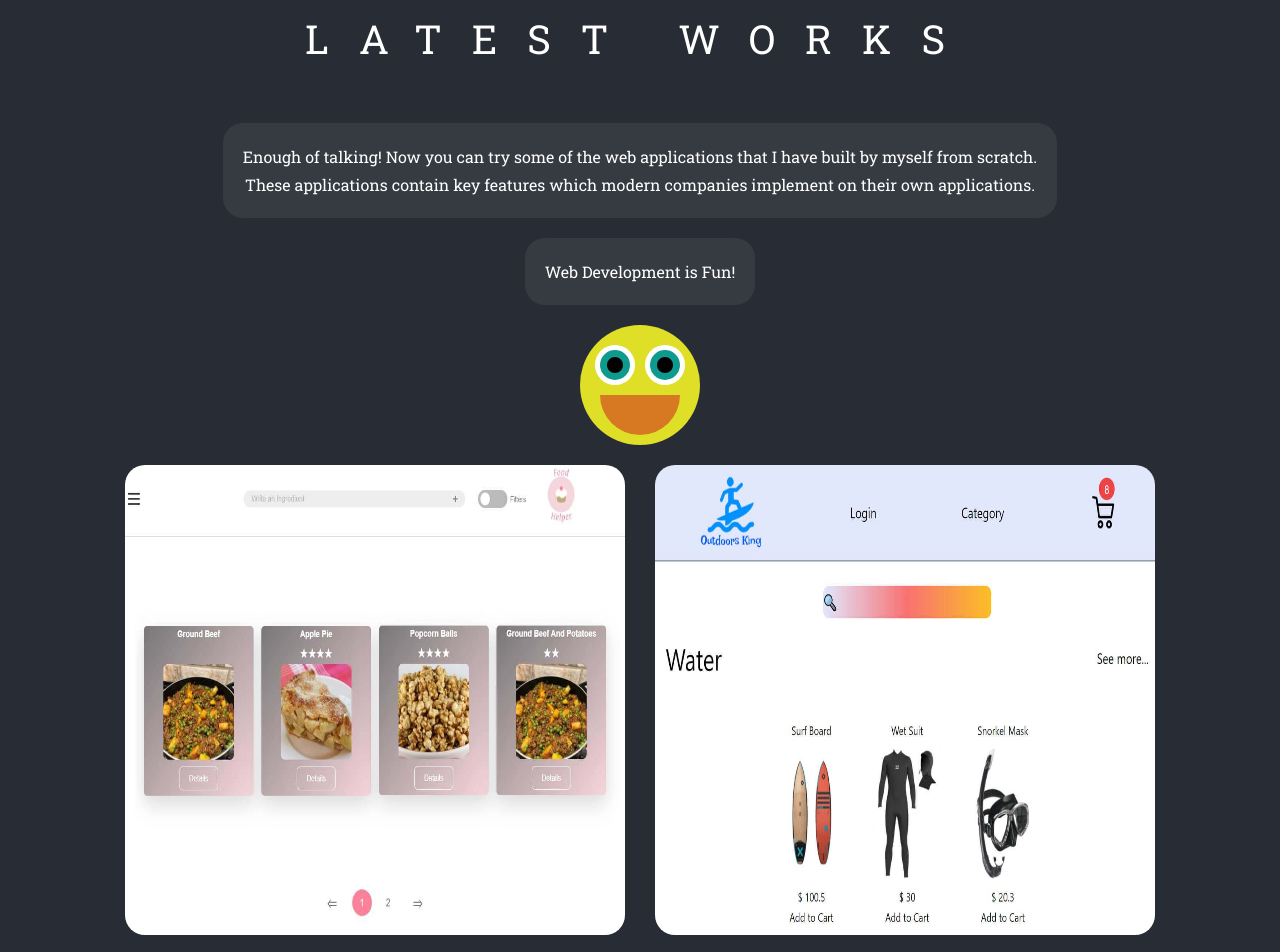
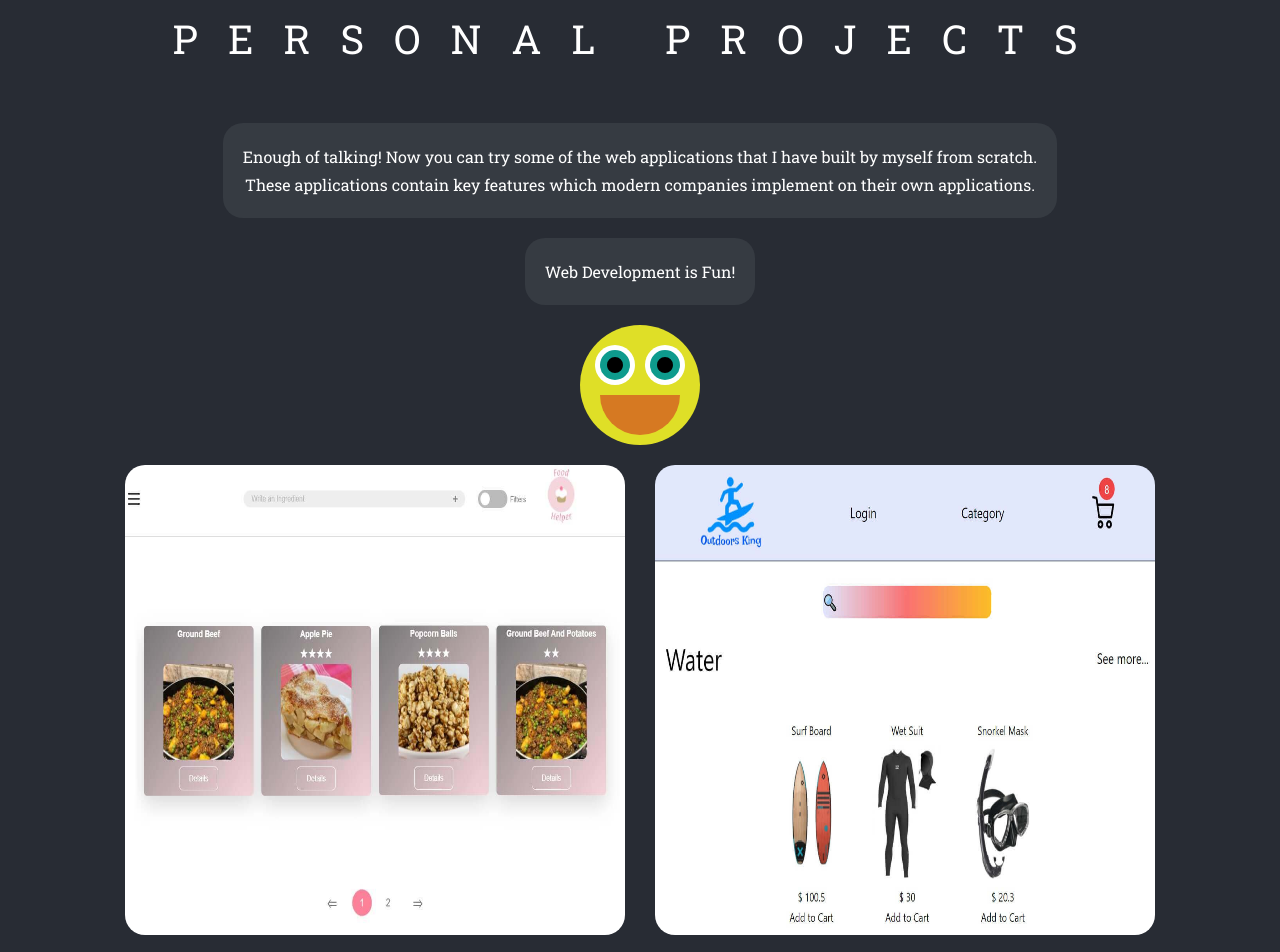
Before and after one commit to josesales/sales-portfolio, a React (Create React App) app: page / in a window 1280 px wide. Shown: the part 1280-2232 px from the top of the page. Built offline with nearby package versions, Linux system fonts and the light colour scheme.

Commit message:
Updating intro description. Changing latest works to personal projects

```diff
--- a/src/App.js
+++ b/src/App.js
@@ -2,7 +2,7 @@ import Companies from './components/Companies';
 import Education from './components/Education';
 import Header from './components/Header';
 import Intro from './components/Intro';
-import LatestWorks from './components/LatestWorks';
+import PersonalProjects from './components/PersonalProjects';
 import Stack from './components/Stack';
 import './styles/main.scss'
 
@@ -16,7 +16,7 @@ function App() {
 
       <div className="delay-on-show">
         <Stack />
-        <LatestWorks />
+        <PersonalProjects />
         <Companies />
         <Education />
       </div>
--- a/src/components/Intro.jsx
+++ b/src/components/Intro.jsx
@@ -17,7 +17,7 @@ const Intro = () => {
 
             <div className="intro__description section-margin-2 secondary-background">
                 <p>Hi, my name is Sales. I am a passionate developer with a bachelor degree in Computer Science and an overall experience of 15 years.</p>
-                <p>I've worked as a Frontend Developer and as a Backend Developer as well. I have also worked with relational and non-relational DBs.</p>
+                <p>I've had the privilege of working, as a Full Stack Developer, for many companies and clients from United States, Europe and South America.</p>
             </div>
 
             <Profile />
--- a/src/components/LatestWorks.jsx
+++ /dev/null
@@ -1,34 +0,0 @@
-import React from 'react';
-import { applicationItems } from '../data/latestWorks';
-import Application from './Application';
-import FollowingEyes from './FollowingEyes';
-
-const LatestWorks = () => {
-
-    const ApplicationItemsUi = applicationItems.map((application, index) =>
-        <Application key={index} application={application} />);
-
-    return (
-        <div id="latest-works" className="latest-works section-margin-1">
-            <h1 className="section-title heading-primary">
-                <span>Latest</span>
-                <span> Works</span>
-            </h1>
-
-            <div className="description-container section-margin-2 secondary-background">
-                    <p>Enough of talking! Now you can try some of the web applications that I have built by myself from scratch.</p>
-                    <p>These applications contain key features which modern companies implement on their own applications.</p>
-            </div>
-
-            <p className="section-margin-3 latest-works__dev-fun secondary-background">Web Development is Fun!</p>
-
-            <FollowingEyes />
-
-            <div className="applications-container">
-                {ApplicationItemsUi}
-            </div>
-        </div>
-    );
-}
-
-export default LatestWorks;
--- /dev/null
+++ b/src/components/PersonalProjects.jsx
@@ -0,0 +1,34 @@
+import React from 'react';
+import { applicationItems } from '../data/latestWorks';
+import Application from './Application';
+import FollowingEyes from './FollowingEyes';
+
+const PersonalProjects = () => {
+
+    const ApplicationItemsUi = applicationItems.map((application, index) =>
+        <Application key={index} application={application} />);
+
+    return (
+        <div id="personal-projects" className="personal-projects section-margin-1">
+            <h1 className="section-title heading-primary">
+                <span>Personal</span>
+                <span> Projects</span>
+            </h1>
+
+            <div className="description-container section-margin-2 secondary-background">
+                    <p>Enough of talking! Now you can try some of the web applications that I have built by myself from scratch.</p>
+                    <p>These applications contain key features which modern companies implement on their own applications.</p>
+            </div>
+
+            <p className="section-margin-3 personal-projects__dev-fun secondary-background">Web Development is Fun!</p>
+
+            <FollowingEyes />
+
+            <div className="applications-container">
+                {ApplicationItemsUi}
+            </div>
+        </div>
+    );
+}
+
+export default PersonalProjects;
--- a/src/data/navigation.js
+++ b/src/data/navigation.js
@@ -8,8 +8,8 @@ export const navigationItems = [
         link: '#stack'
     },
     {
-        name: 'Latest Works',
-        link: '#latest-works'
+        name: 'Personal Projects',
+        link: '#personal-projects'
     },
     {
         name: `Where I've Worked`,
--- a/src/styles/components/_latest-works.scss
+++ /dev/null
@@ -1,25 +0,0 @@
-.latest-works {
-    display: flex;
-    flex-direction: column;
-    justify-content: center;
-    align-items: center;
-    scroll-margin-top: 12rem;
-
-    .description-container {
-        display: flex;
-        flex-direction: column;
-        align-items: center;
-        font-size: $font-size-default;
-    }
-
-    &__dev-fun {
-        font-size: $font-size-default;
-    }
-
-    .applications-container {
-        display: flex;
-        justify-content: center;
-        align-items: center;
-        flex-wrap: wrap;
-    }
-}
--- /dev/null
+++ b/src/styles/components/_personal-projects.scss
@@ -0,0 +1,25 @@
+.personal-projects {
+    display: flex;
+    flex-direction: column;
+    justify-content: center;
+    align-items: center;
+    scroll-margin-top: 12rem;
+
+    .description-container {
+        display: flex;
+        flex-direction: column;
+        align-items: center;
+        font-size: $font-size-default;
+    }
+
+    &__dev-fun {
+        font-size: $font-size-default;
+    }
+
+    .applications-container {
+        display: flex;
+        justify-content: center;
+        align-items: center;
+        flex-wrap: wrap;
+    }
+}
--- a/src/styles/main.scss
+++ b/src/styles/main.scss
@@ -17,7 +17,7 @@
 @import "components/following-eyes";
 @import "components/header";
 @import "components/intro";
-@import "components/latest-works";
+@import "components/personal-projects";
 @import "components/navigation";
 @import "components/profile";
 @import "components/stack";
```
